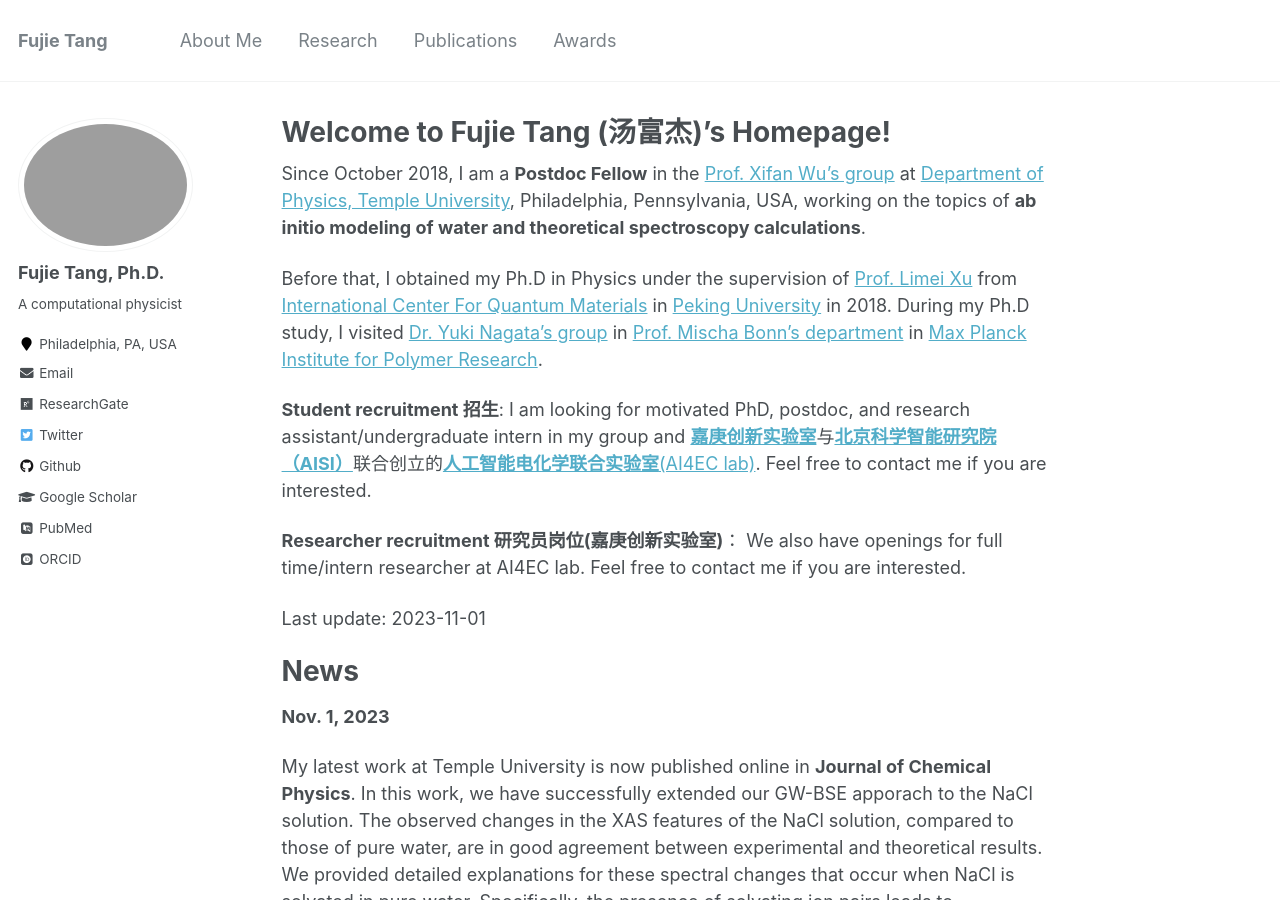
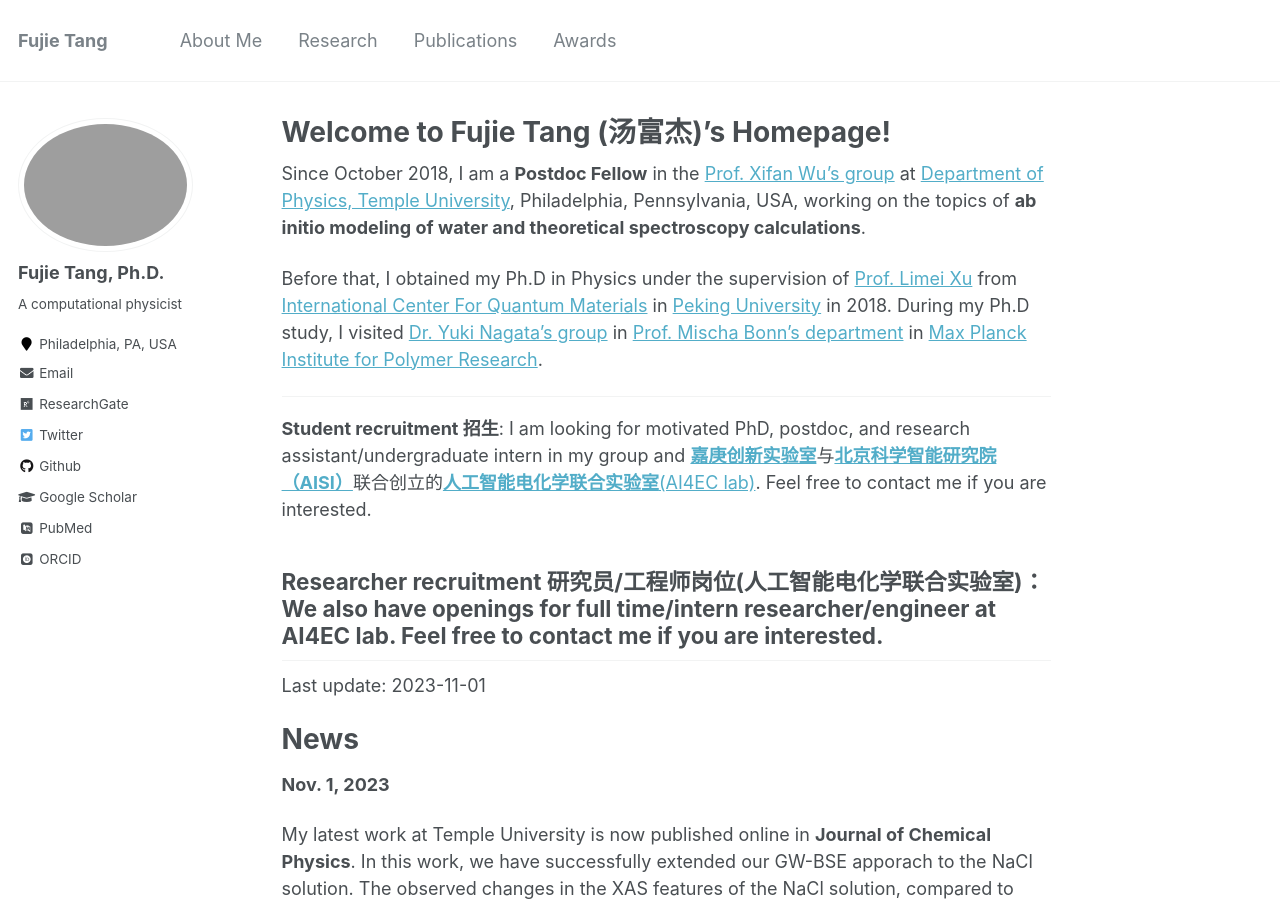
Before and after one commit to fujiepku/fujiepku.github.io, a Jekyll site: the page built from _pages/about.md, in a window 1280 px wide and 900 px high. Built offline with Jekyll 4.4.1, drawn with Linux system fonts in a browser that asks for light colours; some web fonts are replaced.

Commit message:
Update about.md

```diff
--- a/_pages/about.md
+++ b/_pages/about.md
@@ -12,12 +12,11 @@ Since October 2018, I am a **Postdoc Fellow** in the [Prof. Xifan Wu's group](ht
 
 Before that, I obtained my Ph.D in Physics under the supervision of [Prof. Limei Xu](https://xulm.pku.edu.cn/index.htm) from [International Center For Quantum Materials](http://icqm.pku.edu.cn/) in [Peking University](https://www.pku.edu.cn/) in 2018. During my Ph.D study, I visited [Dr. Yuki Nagata's group](https://asunaroyuki.wixsite.com/sstgroup) in [Prof. Mischa Bonn's department](https://www.mpip-mainz.mpg.de/en/bonn) in [Max Planck Institute for Polymer Research](https://www.mpip-mainz.mpg.de/en/home).
 
+-----------
 **Student recruitment 招生**: I am looking for motivated PhD, postdoc, and research assistant/undergraduate intern in my group and [**嘉庚创新实验室**](http://www.ikkem.com/)与[**北京科学智能研究院（AISI）**](https://www.aisi.ac.cn/)联合创立的[**人工智能电化学联合实验室**(AI4EC lab)](http://www.ikkem.com/newsshow3.php?cid=43&id=926). Feel free to contact me if you are interested.
 
-**Researcher recruitment 研究员岗位(嘉庚创新实验室)**： We also have openings for full time/intern researcher at AI4EC lab. Feel free to contact me if you are interested.
-
-
-
+**Researcher recruitment 研究员/工程师岗位(人工智能电化学联合实验室)**： We also have openings for full time/intern researcher/engineer at AI4EC lab. Feel free to contact me if you are interested.
+-----------
 
 Last update: 2023-11-01
 
```
